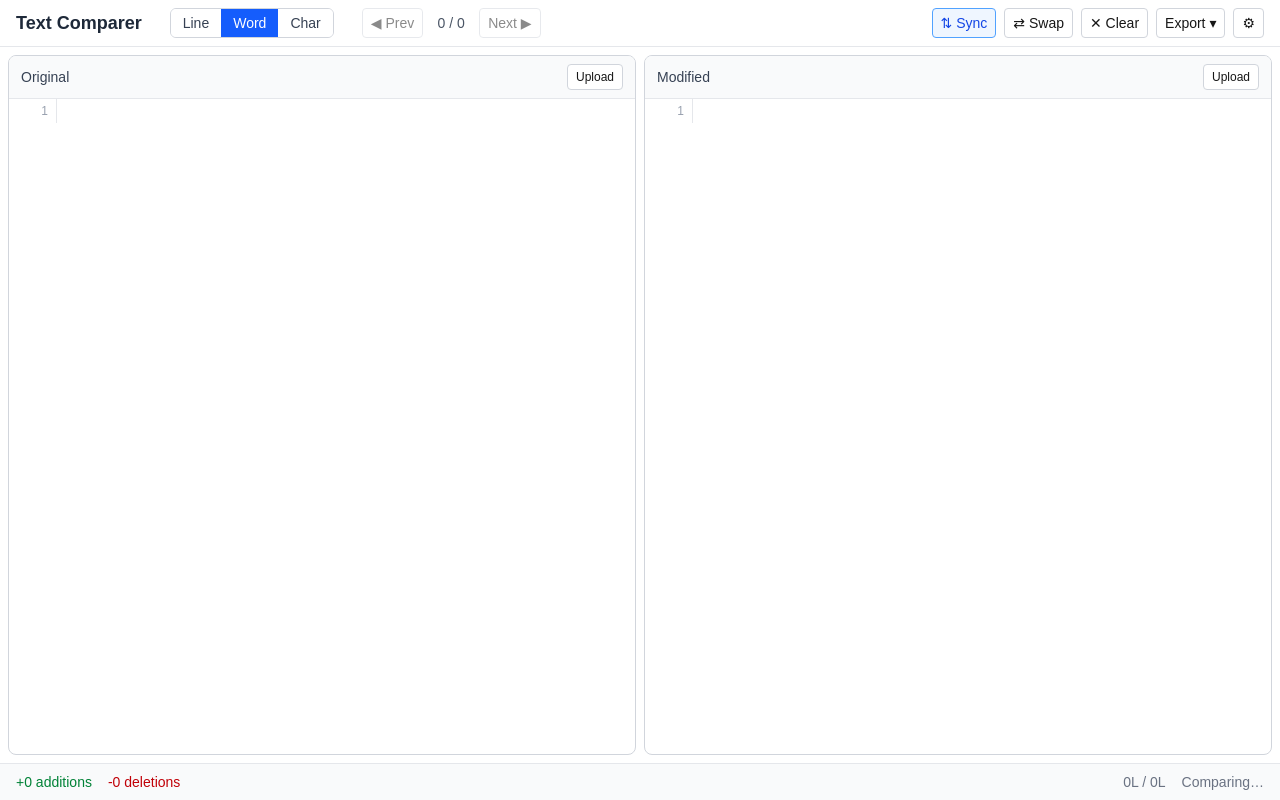
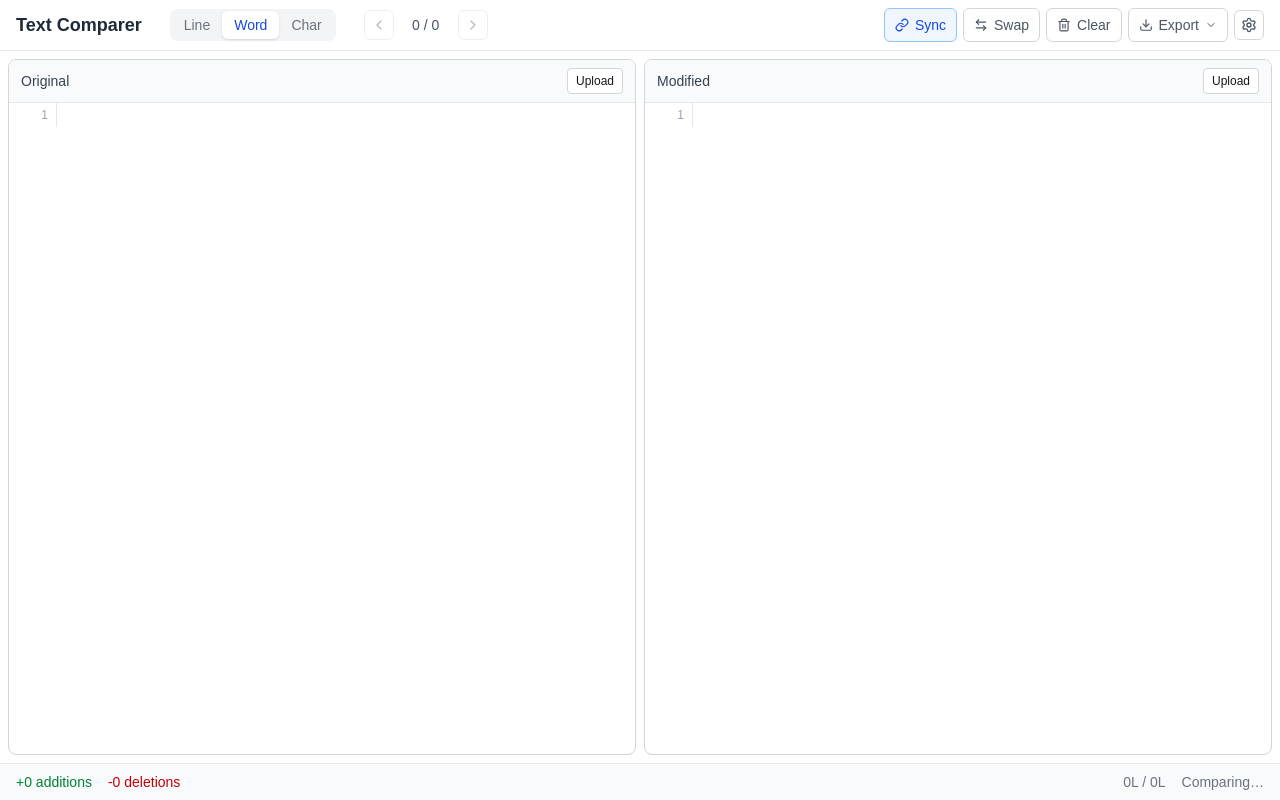
Before and after one commit to yangwenz/projects, a Next.js app in the folder text-compare/: page / in a window 1280 px wide. Built offline with nearby package versions, Linux system fonts and the light colour scheme.

Commit message:
First commit

```diff
--- a/text-compare/package.json
+++ b/text-compare/package.json
@@ -11,6 +11,7 @@
   },
   "dependencies": {
     "diff": "^9.0.0",
+    "lucide-react": "^1.8.0",
     "next": "16.2.3",
     "react": "19.2.4",
     "react-dom": "19.2.4"
--- a/text-compare/src/components/ExportMenu.tsx
+++ b/text-compare/src/components/ExportMenu.tsx
@@ -7,6 +7,14 @@
   generatePlainTextDiff,
   generateHtmlDiff,
 } from "@/lib/export";
+import {
+  Download,
+  ClipboardCopy,
+  FileText,
+  FileCode,
+  Globe,
+  ChevronDown,
+} from "lucide-react";
 
 export default function ExportMenu() {
   const { chunks, leftText, rightText } = useDiff();
@@ -51,34 +59,40 @@
     <div className="relative" ref={menuRef}>
       <button
         onClick={() => setOpen(!open)}
-        className="px-2 py-1 text-sm border border-gray-300 rounded hover:bg-gray-100"
+        className="inline-flex items-center gap-1.5 px-2.5 py-1.5 text-sm font-medium rounded-md border border-gray-300 text-gray-600 hover:bg-gray-100 active:bg-gray-200 transition-colors"
       >
-        Export ▾
+        <Download size={14} />
+        Export
+        <ChevronDown size={12} />
       </button>
       {open && (
-        <div className="absolute right-0 top-full mt-1 w-48 bg-white border border-gray-200 rounded-md shadow-lg z-50">
+        <div className="absolute right-0 top-full mt-1 w-52 bg-white border border-gray-200 rounded-lg shadow-lg z-50 py-1">
           <button
             onClick={handleCopyClipboard}
-            className="w-full text-left px-3 py-2 text-sm hover:bg-gray-100"
+            className="w-full flex items-center gap-2.5 px-3 py-2 text-sm text-gray-700 hover:bg-gray-100 active:bg-gray-200 transition-colors"
           >
+            <ClipboardCopy size={14} className="text-gray-400" />
             Copy to clipboard
           </button>
           <button
             onClick={handleDownloadDiff}
-            className="w-full text-left px-3 py-2 text-sm hover:bg-gray-100"
+            className="w-full flex items-center gap-2.5 px-3 py-2 text-sm text-gray-700 hover:bg-gray-100 active:bg-gray-200 transition-colors"
           >
+            <FileCode size={14} className="text-gray-400" />
             Download as .diff
           </button>
           <button
             onClick={handleDownloadTxt}
-            className="w-full text-left px-3 py-2 text-sm hover:bg-gray-100"
+            className="w-full flex items-center gap-2.5 px-3 py-2 text-sm text-gray-700 hover:bg-gray-100 active:bg-gray-200 transition-colors"
           >
+            <FileText size={14} className="text-gray-400" />
             Download as .txt
           </button>
           <button
             onClick={handleDownloadHtml}
-            className="w-full text-left px-3 py-2 text-sm hover:bg-gray-100"
+            className="w-full flex items-center gap-2.5 px-3 py-2 text-sm text-gray-700 hover:bg-gray-100 active:bg-gray-200 transition-colors"
           >
+            <Globe size={14} className="text-gray-400" />
             Download as .html
           </button>
         </div>
--- a/text-compare/src/components/SettingsPopover.tsx
+++ b/text-compare/src/components/SettingsPopover.tsx
@@ -2,6 +2,7 @@
 
 import { useState, useRef, useEffect } from "react";
 import { useDiff } from "@/context/DiffContext";
+import { Settings } from "lucide-react";
 
 export default function SettingsPopover() {
   const { settings, updateSettings } = useDiff();
@@ -29,10 +30,10 @@
     <div className="relative" ref={popoverRef}>
       <button
         onClick={() => setOpen(!open)}
-        className="px-2 py-1 text-sm border border-gray-300 rounded hover:bg-gray-100"
+        className="p-1.5 rounded-md border border-gray-300 text-gray-600 hover:bg-gray-100 active:bg-gray-200 transition-colors"
         title="Settings"
       >
-        ⚙
+        <Settings size={16} />
       </button>
       {open && (
         <div className="absolute right-0 top-full mt-1 w-56 bg-white border border-gray-200 rounded-md shadow-lg z-50 p-3">
--- a/text-compare/src/components/Toolbar.tsx
+++ b/text-compare/src/components/Toolbar.tsx
@@ -4,6 +4,14 @@
 import ExportMenu from "./ExportMenu";
 import SettingsPopover from "./SettingsPopover";
 import type { DiffMode } from "@/types/diff";
+import {
+  ChevronLeft,
+  ChevronRight,
+  ArrowLeftRight,
+  Link,
+  Unlink,
+  Trash2,
+} from "lucide-react";
 
 interface ToolbarProps {
   onSwap: () => void;
@@ -32,15 +40,16 @@
     <div className="flex flex-wrap items-center gap-3 px-4 py-2 bg-white border-b border-gray-200">
       <span className="text-lg font-semibold text-gray-800">Text Comparer</span>
 
-      <div className="flex rounded-md border border-gray-300 overflow-hidden ml-4">
+      {/* Segmented control for diff mode */}
+      <div className="flex bg-gray-100 rounded-lg p-0.5 ml-4">
         {MODES.map((m) => (
           <button
             key={m.value}
             onClick={() => setMode(m.value)}
-            className={`px-3 py-1 text-sm ${
+            className={`px-3 py-1 text-sm font-medium rounded-md transition-all ${
               mode === m.value
-                ? "bg-blue-600 text-white"
-                : "bg-white text-gray-700 hover:bg-gray-100"
+                ? "bg-white text-blue-700 shadow-sm"
+                : "text-gray-500 hover:text-gray-700"
             }`}
           >
             {m.label}
@@ -48,15 +57,17 @@
         ))}
       </div>
 
+      {/* Navigation */}
       <div className="flex items-center gap-1 ml-4">
         <button
           onClick={goToPrev}
           disabled={totalChanges === 0}
-          className="px-2 py-1 text-sm border border-gray-300 rounded hover:bg-gray-100 disabled:opacity-50"
+          className="p-1.5 rounded-md border border-gray-300 text-gray-600 hover:bg-gray-100 active:bg-gray-200 disabled:opacity-40 disabled:pointer-events-none transition-colors"
+          title="Previous change"
         >
-          ◀ Prev
+          <ChevronLeft size={16} />
         </button>
-        <span className="text-sm text-gray-600 min-w-[3rem] text-center">
+        <span className="text-sm text-gray-600 min-w-[3.5rem] text-center tabular-nums">
           {totalChanges > 0
             ? `${currentChangeIndex + 1} / ${totalChanges}`
             : "0 / 0"}
@@ -64,37 +75,42 @@
         <button
           onClick={goToNext}
           disabled={totalChanges === 0}
-          className="px-2 py-1 text-sm border border-gray-300 rounded hover:bg-gray-100 disabled:opacity-50"
+          className="p-1.5 rounded-md border border-gray-300 text-gray-600 hover:bg-gray-100 active:bg-gray-200 disabled:opacity-40 disabled:pointer-events-none transition-colors"
+          title="Next change"
         >
-          Next ▶
+          <ChevronRight size={16} />
         </button>
       </div>
 
-      <div className="flex items-center gap-2 ml-auto">
+      {/* Actions */}
+      <div className="flex items-center gap-1.5 ml-auto">
         <button
           onClick={() => setSyncScroll(!syncScroll)}
-          className={`px-2 py-1 text-sm border rounded ${
+          className={`inline-flex items-center gap-1.5 px-2.5 py-1.5 text-sm font-medium rounded-md border transition-colors ${
             syncScroll
-              ? "border-blue-400 bg-blue-50 text-blue-700"
-              : "border-gray-300 text-gray-600 hover:bg-gray-100"
+              ? "border-blue-300 bg-blue-50 text-blue-700 hover:bg-blue-100 active:bg-blue-150"
+              : "border-gray-300 text-gray-600 hover:bg-gray-100 active:bg-gray-200"
           }`}
           title="Toggle scroll sync"
         >
-          ⇅ Sync
+          {syncScroll ? <Link size={14} /> : <Unlink size={14} />}
+          Sync
         </button>
         <button
           onClick={onSwap}
-          className="px-2 py-1 text-sm border border-gray-300 rounded hover:bg-gray-100"
+          className="inline-flex items-center gap-1.5 px-2.5 py-1.5 text-sm font-medium rounded-md border border-gray-300 text-gray-600 hover:bg-gray-100 active:bg-gray-200 transition-colors"
           title="Swap panels"
         >
-          ⇄ Swap
+          <ArrowLeftRight size={14} />
+          Swap
         </button>
         <button
           onClick={onClear}
-          className="px-2 py-1 text-sm border border-gray-300 rounded hover:bg-gray-100"
+          className="inline-flex items-center gap-1.5 px-2.5 py-1.5 text-sm font-medium rounded-md border border-gray-300 text-gray-600 hover:bg-gray-100 active:bg-gray-200 transition-colors"
           title="Clear both panels"
         >
-          ✕ Clear
+          <Trash2 size={14} />
+          Clear
         </button>
         <ExportMenu />
         <SettingsPopover />
```
Also changed, not shown: 1 other file (tests, documents, lock files or other folders).
